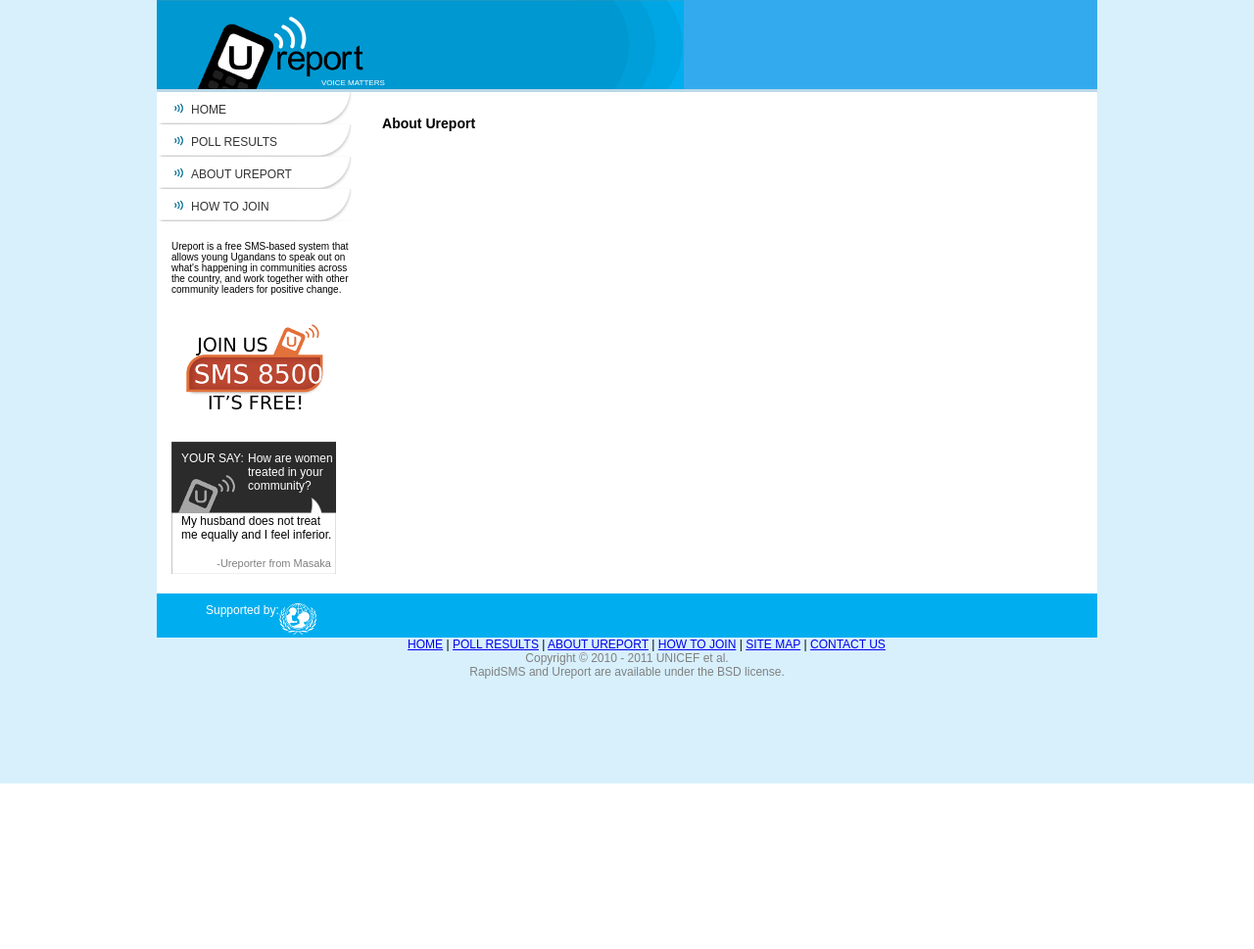
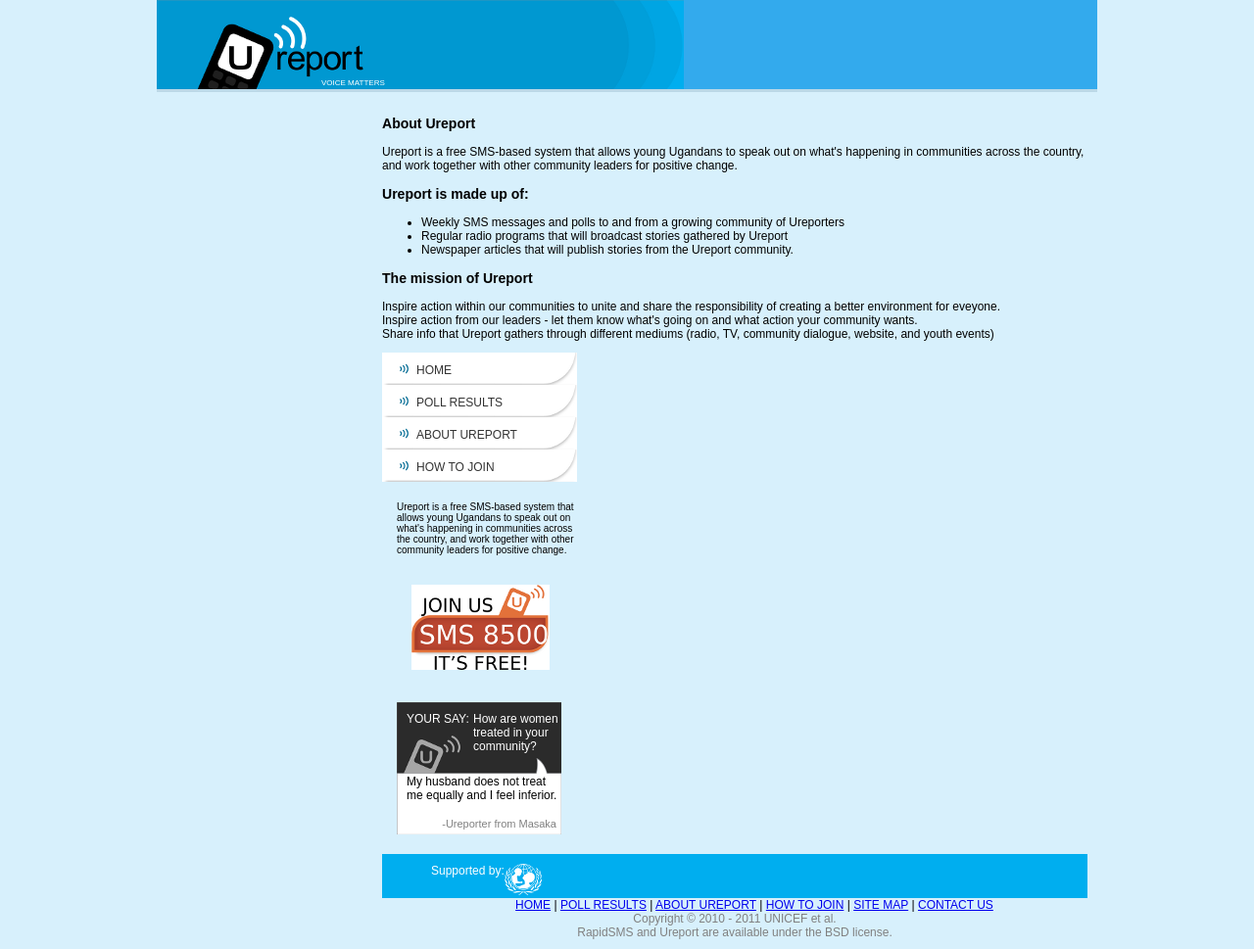
Before and after one commit to unicefuganda/rapidsms-ureport, a Django app: template ureport/templates/ureport/about.html in a window 1280 px wide. Shown: the whole page at 98% size. Before the commit the page ends 800 px from the top, so only its background shows below. Run offline with Django 3.2, Linux system fonts and the light colour scheme; the template is opened without the code that fills it, so the values that code supplies are empty; parts of the project's set-up code (start-up, migrations or seed data) failed here and were passed over; some libraries are stand-ins or nearby versions.

Commit message:
content added

```diff
--- a/ureport/templates/ureport/about.html
+++ b/ureport/templates/ureport/about.html
@@ -2,6 +2,46 @@
 {% block page_title %} About Ureport {% endblock %}
 {% block content %}
 <div class="about"">
-    <h3>About Ureport <img src=""</h3>
+    <h3>About Ureport <img src=""/></h3>
+
+
+    <div class="page">
+    <p>
+        Ureport is a free SMS-based system that allows
+        young Ugandans to speak out on what's happening in
+        communities across the country, and work together
+        with other community leaders for positive change.
+    </p>
+    <div class="pointers">
+        <h3>Ureport is made up of:</h3>
+        <ul>
+            <li>
+                Weekly SMS messages and polls to and from
+                a growing community of Ureporters
+            </li>
+            <li>
+                Regular radio programs that will broadcast
+                stories gathered by Ureport
+            </li>
+            <li>
+                Newspaper articles that will publish stories from
+                the Ureport community.
+            </li>
+        </ul>
     </div>
+    <div class="mission">
+        <h3>The mission of Ureport</h3>
+        <p>
+            Inspire action within our communities to unite
+            and share the responsibility of creating a better
+            environment for eveyone.<br/>
+            Inspire action from our leaders - let them know
+            what's going on and what action your community wants.<br/>
+            Share info that Ureport gathers through different
+            mediums (radio, TV, community dialogue, website,
+            and youth events)
+        </p>
+    </div>
+</div>
+
 {%endblock%}
```
